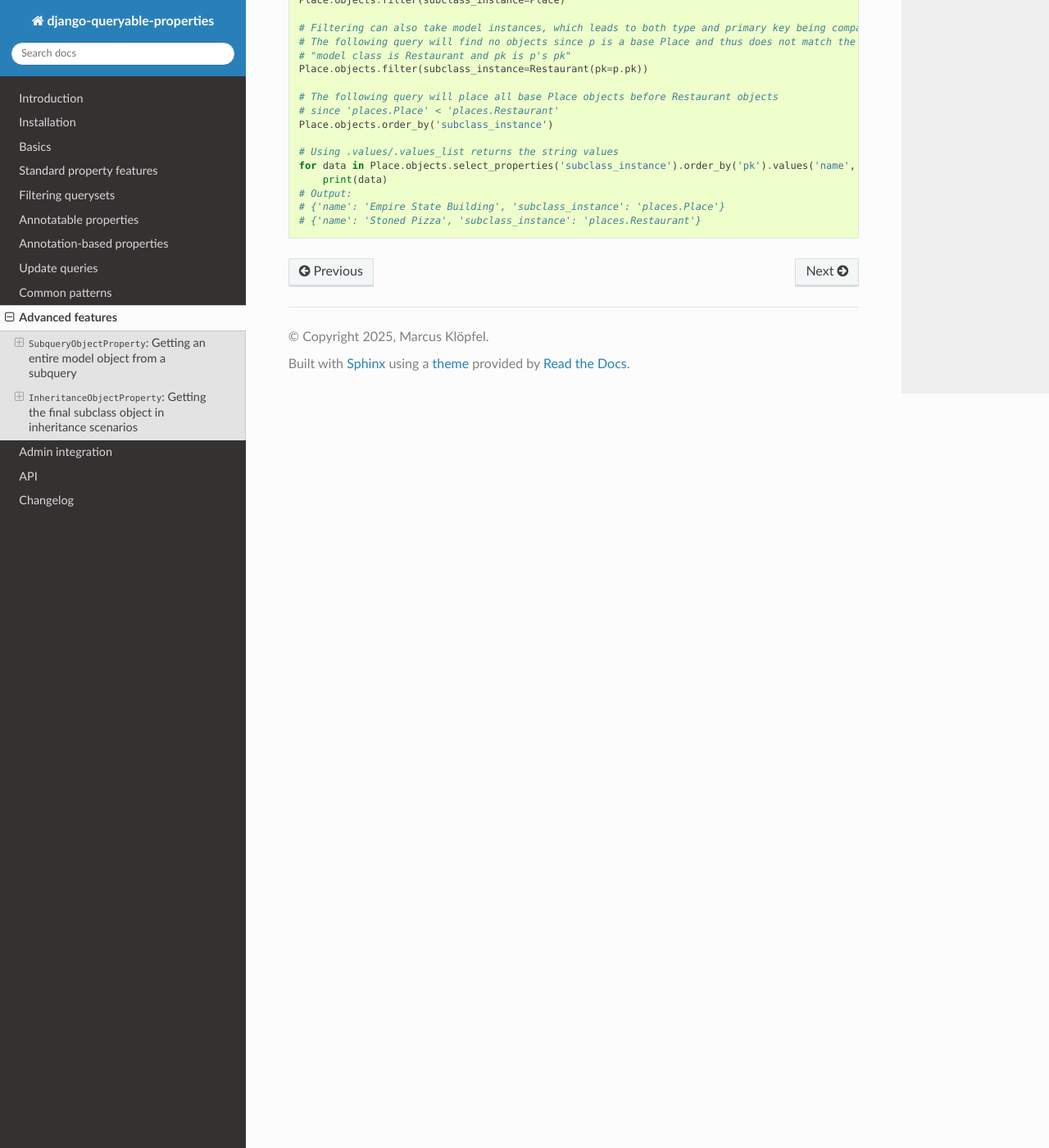
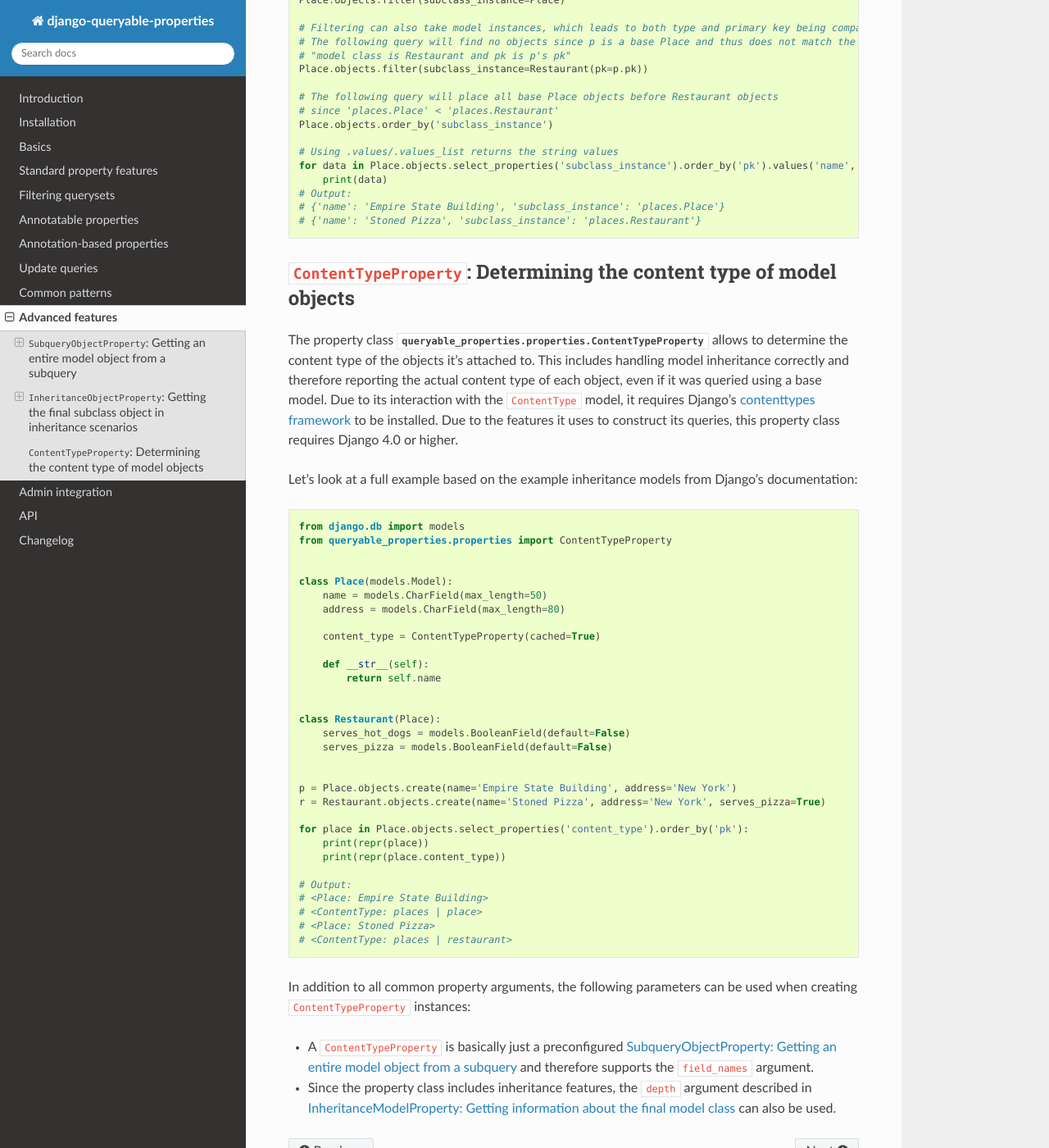
Before and after one commit to W1ldPo1nter/django-queryable-properties, a Sphinx documentation site: the page built from docs/advanced.rst, in a window 1280 px wide and 1400 px high, scrolled down 7034 px. Shown: the whole window at 82% size. Built offline with Sphinx 7.4.7 and the Read the Docs theme 3.1.0, drawn with Linux system fonts in a browser that asks for light colours; some of the changed text lies outside the part shown.

Commit message:
Added docs regarding the ContentTypeProperty

```diff
--- a/docs/advanced.rst
+++ b/docs/advanced.rst
@@ -278,7 +278,7 @@ access the instance of the final class for each instance (with all subclass fiel
 Due to the use of ``select_properties``, the property will already be populated for each instance, so the entire loop
 only executes a single query.
 
-The ``InheritanceObjectProperty`` property class is based on
+The ``InheritanceObjectProperty`` property class shares large parts of its implementation with
 :ref:`common:\`\`InheritanceModelProperty\`\`: Getting information about the final model class` and therefore supports
 its ``depth`` argument in addition to all common property arguments.
 
@@ -344,3 +344,59 @@ with these properties in queryset operations:
     # Output:
     # {'name': 'Empire State Building', 'subclass_instance': 'places.Place'}
     # {'name': 'Stoned Pizza', 'subclass_instance': 'places.Restaurant'}
+
+``ContentTypeProperty``: Determining the content type of model objects
+----------------------------------------------------------------------
+
+The property class :class:`queryable_properties.properties.ContentTypeProperty` allows to determine the content type
+of the objects it's attached to.
+This includes handling model inheritance correctly and therefore reporting the actual content type of each object, even
+if it was queried using a base model.
+Due to its interaction with the ``ContentType`` model, it requires Django's
+`contenttypes framework <https://docs.djangoproject.com/en/stable/ref/contrib/contenttypes/>`_  to be installed.
+Due to the features it uses to construct its queries, this property class requires Django 4.0 or higher.
+
+Let's look at a full example based on the example inheritance models from Django's documentation:
+
+.. code-block:: python
+
+    from django.db import models
+    from queryable_properties.properties import ContentTypeProperty
+
+
+    class Place(models.Model):
+        name = models.CharField(max_length=50)
+        address = models.CharField(max_length=80)
+
+        content_type = ContentTypeProperty(cached=True)
+
+        def __str__(self):
+            return self.name
+
+
+    class Restaurant(Place):
+        serves_hot_dogs = models.BooleanField(default=False)
+        serves_pizza = models.BooleanField(default=False)
+
+
+    p = Place.objects.create(name='Empire State Building', address='New York')
+    r = Restaurant.objects.create(name='Stoned Pizza', address='New York', serves_pizza=True)
+
+    for place in Place.objects.select_properties('content_type').order_by('pk'):
+        print(repr(place))
+        print(repr(place.content_type))
+
+    # Output:
+    # <Place: Empire State Building>
+    # <ContentType: places | place>
+    # <Place: Stoned Pizza>
+    # <ContentType: places | restaurant>
+
+In addition to all common property arguments, the following parameters can be used when creating ``ContentTypeProperty``
+instances:
+
+* A ``ContentTypeProperty`` is basically just a preconfigured
+  :ref:`advanced:\`\`SubqueryObjectProperty\`\`: Getting an entire model object from a subquery` and therefore supports
+  the ``field_names`` argument.
+* Since the property class includes inheritance features, the ``depth`` argument described in
+  :ref:`common:\`\`InheritanceModelProperty\`\`: Getting information about the final model class` can also be used.
```
